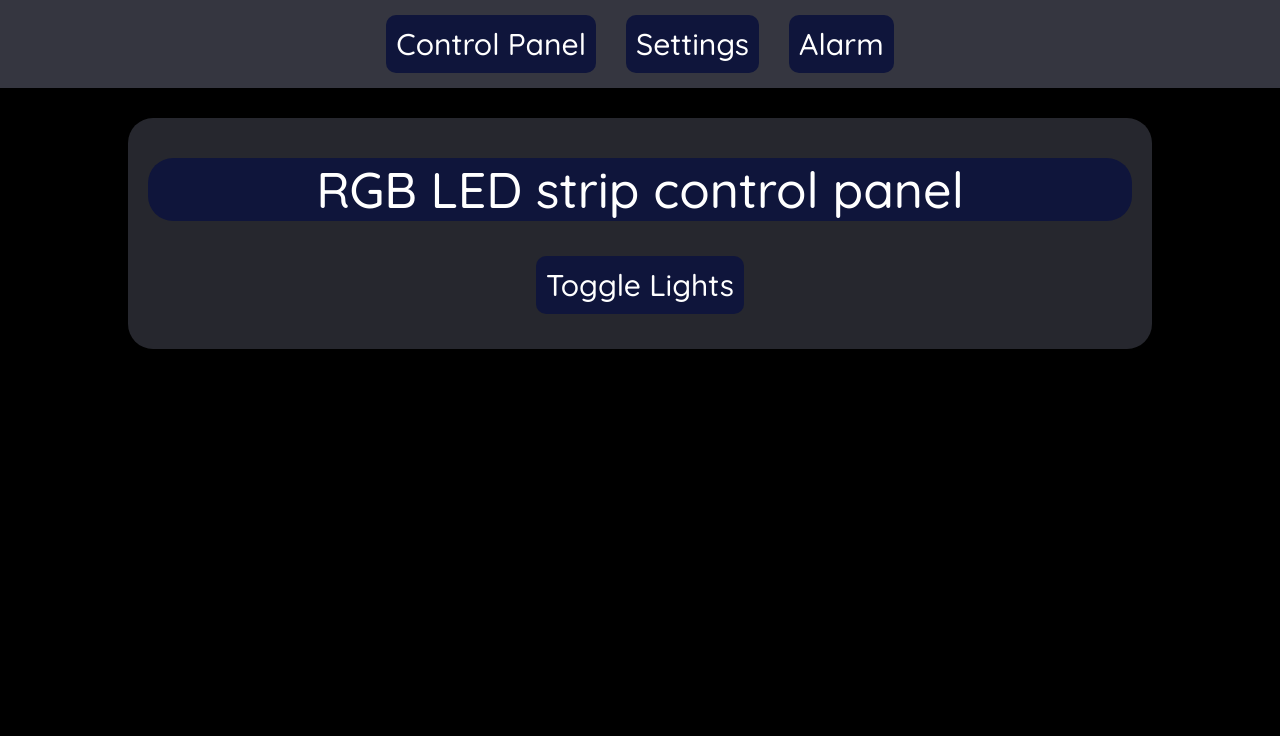
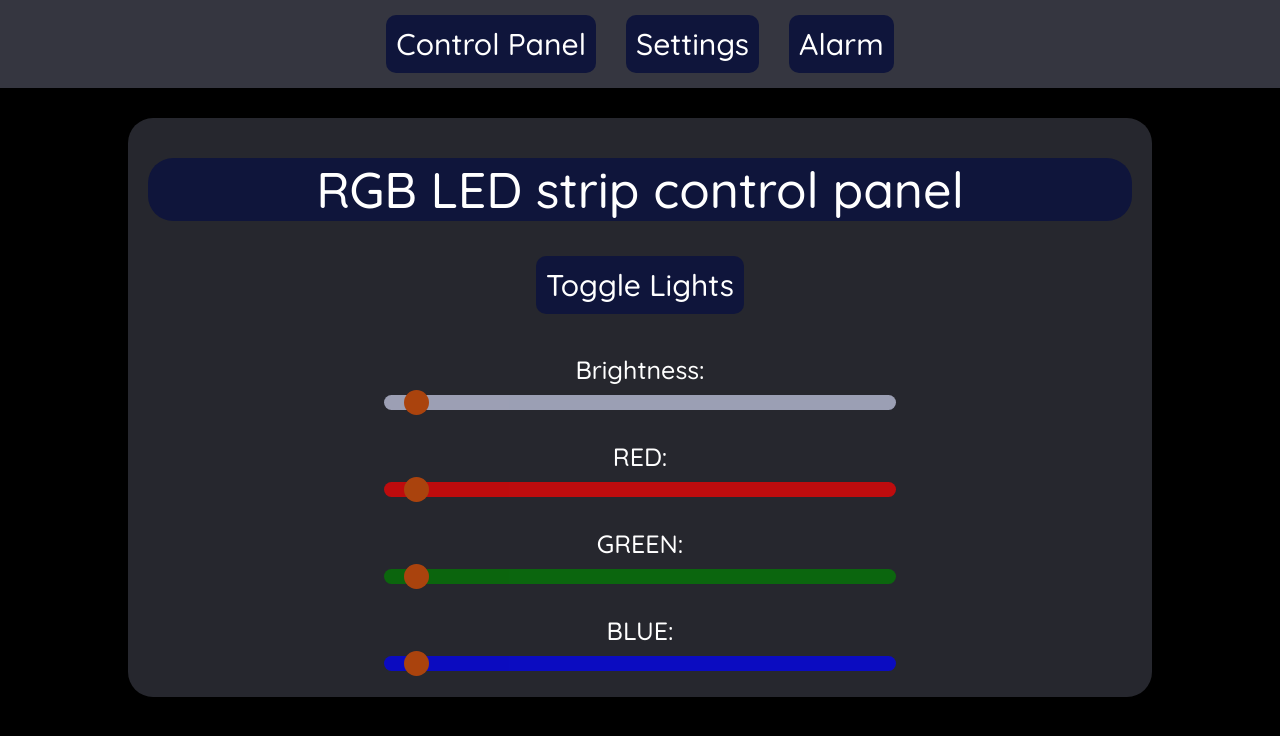
Before and after one commit to Emilurenius/LEGACY-RGB-controller, a React (Create React App) app in the folder react/index/: page / in a window 1280 px wide. Shown: the top 736 px of the page. Built offline with nearby package versions, Linux system fonts and the light colour scheme.

Commit message:
RGB and brightness sliders in place

```diff
--- a/react/index/src/App.js
+++ b/react/index/src/App.js
@@ -20,6 +20,26 @@ const Button = (props) => {
   )
 }
 
+const Slider = (props) => {
+  return (
+    <div className="slidecontainer">
+      <label for={`${props.id}`}>{props.label}</label>
+      <input type="range" min={props.min} max={props.max} className={props.className} id={props.id}></input>
+    </div>
+  )
+}
+
+const Brgb = () => {
+  return (
+    <div>
+      <Slider min="10" max="1000" className="slider-br" id="brightness" label="Brightness:"/>
+      <Slider min="10" max="1000" className="slider-r" id="R" label="RED:"/>
+      <Slider min="10" max="1000" className="slider-g" id="G" label="GREEN:"/>
+      <Slider min="10" max="1000" className="slider-b" id="B" label="BLUE:"/>
+    </div>
+  )
+}
+
 const MainControls = () => {
 
   const toggleLights = () => {
@@ -35,6 +55,7 @@ const MainControls = () => {
         <p className="Main-Text">RGB LED strip control panel</p>
       </div>
       <Button onClick={toggleLights} value="Toggle Lights"/>
+      <Brgb/>
     </div>
   )
 }
--- a/react/index/src/index.css
+++ b/react/index/src/index.css
@@ -85,3 +85,77 @@ body {
   font-family: 'Quicksand', sans-serif;
   margin: 15px;
 }
+
+/* #region Slider styling */
+.slidecontainer {
+  color: white;
+  font-size: 25px;
+  width: 50%;
+  margin-left: 25%;
+  margin-top: 25px;
+}
+
+.slider-br, .slider-r, .slider-g, .slider-b {
+  -webkit-appearance: none;
+  appearance: none;
+  width: 100%;
+  height: 15px;
+  border-radius: 15px;
+  outline: none;
+  background: #ced2ed;
+  opacity: 0.7;
+  -webkit-transition: .2s;
+  transition: opacity .2s;
+}
+
+.slider-br:hover, .slider-br:focus, .slider-r:hover, .slider-r:focus, .slider-g:hover, .slider-g:focus, .slider-b:hover, .slider-b:focus {
+  opacity: 1;
+}
+
+.slider-br::-webkit-slider-thumb, .slider-r::-webkit-slider-thumb, .slider-g::-webkit-slider-thumb, .slider-b::-webkit-slider-thumb {
+  -webkit-appearance: none; /* Override default look */
+  appearance: none;
+  width: 25px; /* Set a specific slider handle width */
+  height: 25px; /* Slider handle height */
+  border-radius: 50%;
+  background: #e34f00;
+  cursor: pointer; /* Cursor on hover */
+}
+
+.slider-br::-moz-range-thumb, .slider-r::-moz-range-thumb, .slider-g::-moz-range-thumb, .slider-b::-moz-range-thumb {
+  width: 25px; /* Set a specific slider handle width */
+  height: 25px; /* Slider handle height */
+  border-radius: 50%;
+  background: #e34f00;
+  cursor: pointer; /* Cursor on hover */
+}
+
+.slider-r {
+  background: red;
+}
+
+.slider-g {
+  background: green;
+}
+
+.slider-b {
+  background: blue;
+}
+
+.phonebutton-slider {
+  margin: 40px;
+}
+
+@media screen and (min-width: 769px) {
+  .phonebutton-slider {
+      display: none;
+  }
+}
+
+@media screen and (max-width: 425px) {
+  .slidecontainer {
+      width: 80%;
+      margin-left: 10%;
+  }
+}
+/* #endregion Slider styling */
```
